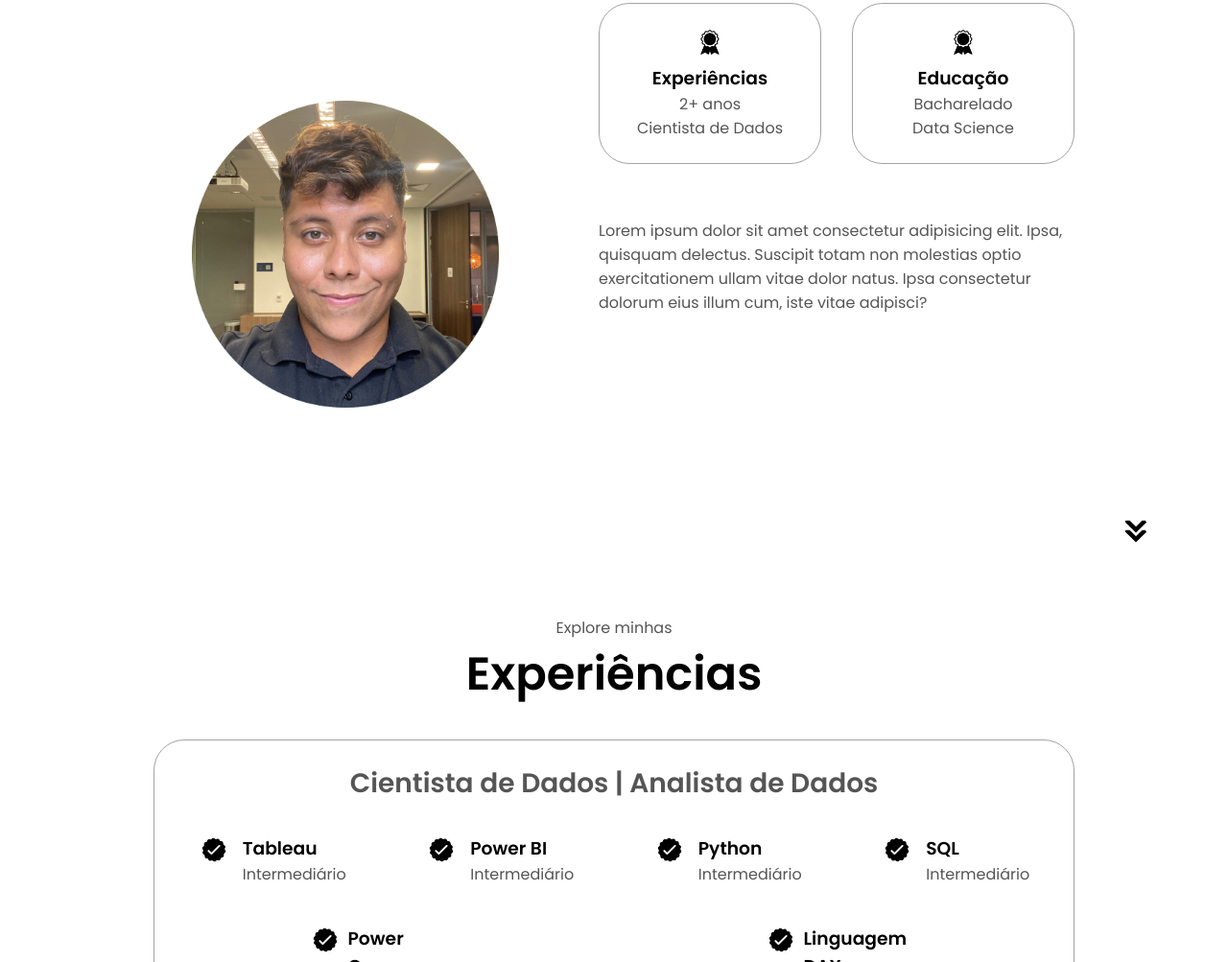
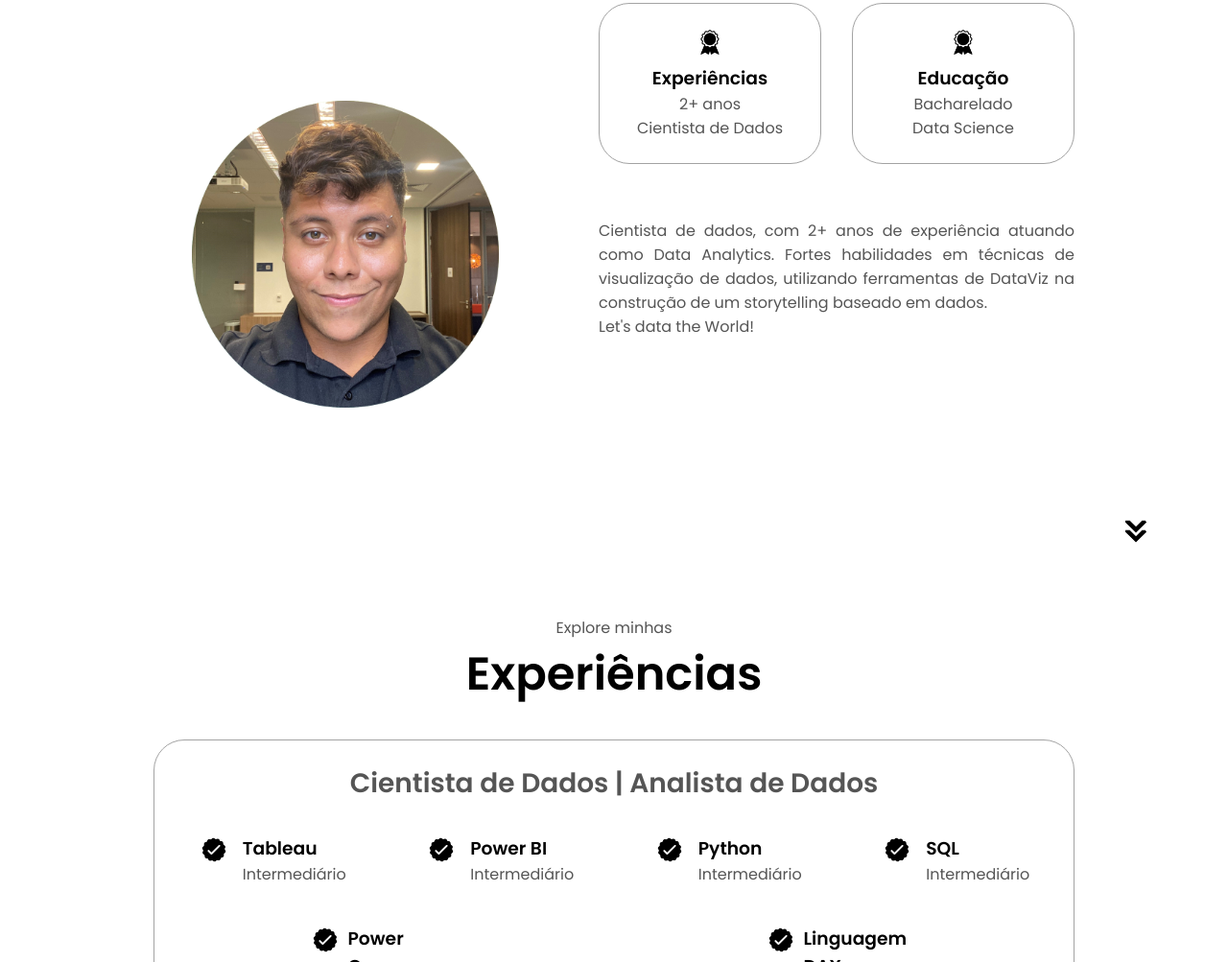
Before and after one commit to AndyOJuliao/PORTFOLIO, a plain HTML site: page index.html in a window 1280 px wide. Shown: the part 1054-2057 px from the top of the page at 96% size. Drawn offline with Linux system fonts and the light colour scheme.

Commit message:
AGORA SIM, VERSÃO FINAL

```diff
--- a/index.html
+++ b/index.html
@@ -75,9 +75,13 @@
                     </div>
                 </div>
                 <div class="text-container">
-                    <p> <br>Lorem ipsum dolor sit amet consectetur adipisicing elit. Ipsa, quisquam delectus. Suscipit totam non molestias optio exercitationem ullam vitae dolor natus. Ipsa consectetur dolorum eius illum cum, iste vitae adipisci? <br>
+                    <p> <br>Cientista de dados, com 2+ anos de experiência atuando como Data Analytics. Fortes habilidades
+                        em técnicas de visualização de dados, utilizando ferramentas de DataViz na construção de um
+                        storytelling baseado em dados. <br>Let's data the World!
+                         <br>
                     </p>
                 </div>
+                <br>
             </div>
         </div>
         <img src="./assests/arrow.png" alt="Arrow icon" class="icon arrow" onclick="location.href ='./#experiencias'">
--- a/style.css
+++ b/style.css
@@ -196,6 +196,10 @@ section {
     justify-content: center;
     margin-top: 1rem;
     gap: 1rem;
+}
+
+.text-container {
+    text-align: justify;
 }
 
 /* ICONES */
```
